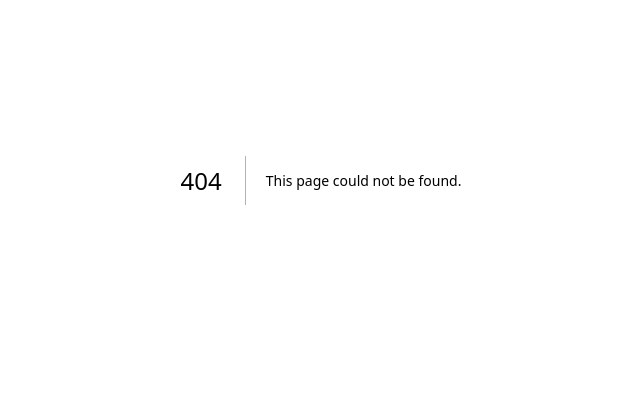
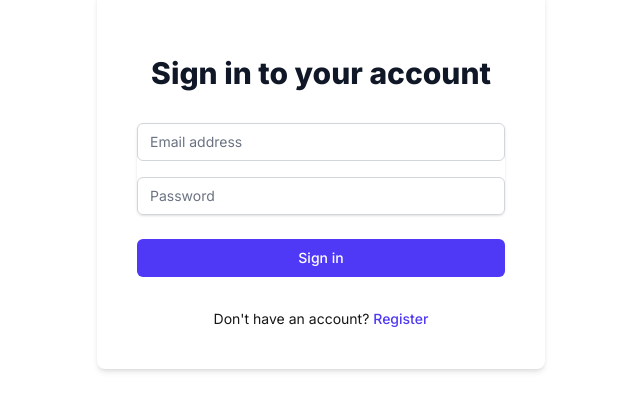
Before and after one commit to stefanpython/nextjs-awt, a Next.js app: page /login in a window 1280 px wide. Before the commit this address had no page. Shown: the part 220-630 px from the top of the page, without its empty margins (319-959 px from the left). Built offline with nearby package versions, Linux system fonts and the light colour scheme.

Commit message:
Create login page

```diff
--- /dev/null
+++ b/app/login/page.tsx
@@ -0,0 +1,114 @@
+"use client";
+
+import type React from "react";
+
+import { useState } from "react";
+import { signIn } from "next-auth/react";
+import { useRouter } from "next/navigation";
+import Link from "next/link";
+
+export default function LoginPage() {
+  const router = useRouter();
+  const [email, setEmail] = useState("");
+  const [password, setPassword] = useState("");
+  const [error, setError] = useState("");
+  const [loading, setLoading] = useState(false);
+
+  const handleSubmit = async (e: React.FormEvent) => {
+    e.preventDefault();
+    setLoading(true);
+    setError("");
+
+    try {
+      const result = await signIn("credentials", {
+        redirect: false,
+        email,
+        password,
+      });
+
+      if (result?.error) {
+        setError("Invalid email or password");
+      } else {
+        router.push("/dashboard");
+        router.refresh();
+      }
+    } catch (error) {
+      setError("An error occurred during login");
+      console.error("Login error:", error);
+    } finally {
+      setLoading(false);
+    }
+  };
+
+  return (
+    <div className="flex min-h-screen flex-col items-center justify-center py-2">
+      <div className="w-full max-w-md space-y-8 rounded-lg bg-white p-10 shadow-md">
+        <div>
+          <h2 className="mt-6 text-center text-3xl font-extrabold text-gray-900">
+            Sign in to your account
+          </h2>
+        </div>
+        {error && (
+          <div className="rounded-md bg-red-50 p-4">
+            <div className="text-sm text-red-700">{error}</div>
+          </div>
+        )}
+        <form className="mt-8 space-y-6" onSubmit={handleSubmit}>
+          <div className="space-y-4 rounded-md shadow-sm">
+            <div>
+              <label htmlFor="email" className="sr-only">
+                Email address
+              </label>
+              <input
+                id="email"
+                name="email"
+                type="email"
+                autoComplete="email"
+                required
+                className="relative block w-full appearance-none rounded-md border border-gray-300 px-3 py-2 text-gray-900 placeholder-gray-500 focus:z-10 focus:border-indigo-500 focus:outline-none focus:ring-indigo-500 sm:text-sm"
+                placeholder="Email address"
+                value={email}
+                onChange={(e) => setEmail(e.target.value)}
+              />
+            </div>
+            <div>
+              <label htmlFor="password" className="sr-only">
+                Password
+              </label>
+              <input
+                id="password"
+                name="password"
+                type="password"
+                autoComplete="current-password"
+                required
+                className="relative block w-full appearance-none rounded-md border border-gray-300 px-3 py-2 text-gray-900 placeholder-gray-500 focus:z-10 focus:border-indigo-500 focus:outline-none focus:ring-indigo-500 sm:text-sm"
+                placeholder="Password"
+                value={password}
+                onChange={(e) => setPassword(e.target.value)}
+              />
+            </div>
+          </div>
+
+          <div>
+            <button
+              type="submit"
+              disabled={loading}
+              className="group relative flex w-full justify-center rounded-md border border-transparent bg-indigo-600 px-4 py-2 text-sm font-medium text-white hover:bg-indigo-700 focus:outline-none focus:ring-2 focus:ring-indigo-500 focus:ring-offset-2"
+            >
+              {loading ? "Signing in..." : "Sign in"}
+            </button>
+          </div>
+        </form>
+        <div className="text-center text-sm">
+          Don&apos;t have an account?{" "}
+          <Link
+            href="/register"
+            className="font-medium text-indigo-600 hover:text-indigo-500"
+          >
+            Register
+          </Link>
+        </div>
+      </div>
+    </div>
+  );
+}
```
